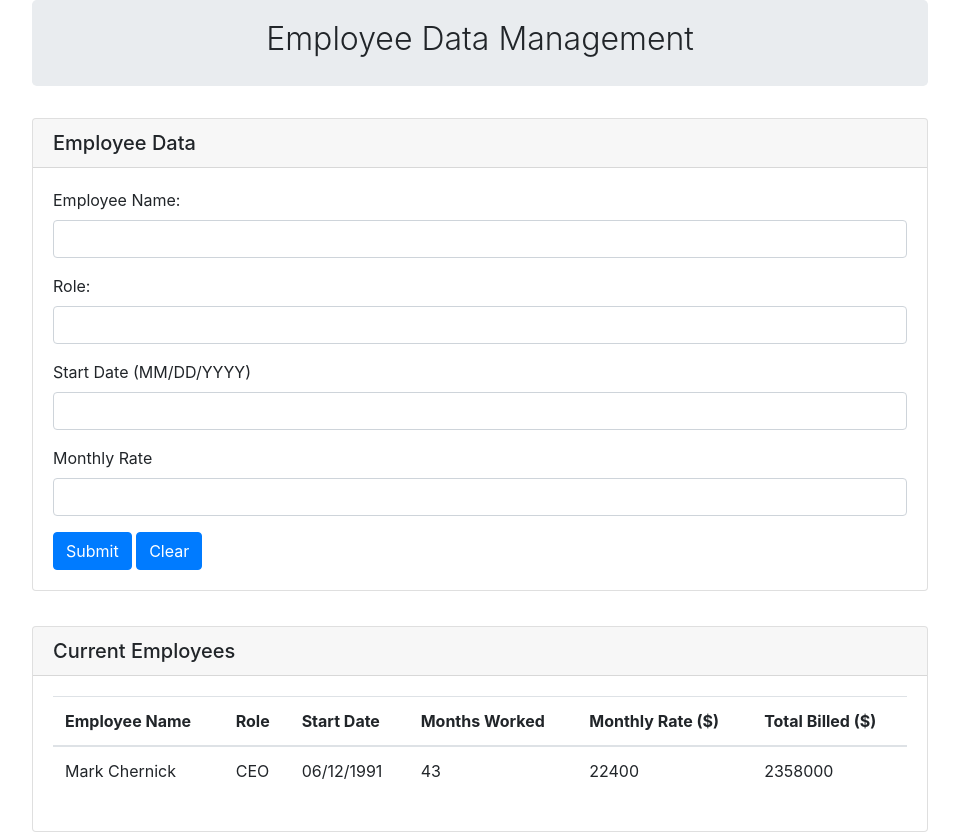
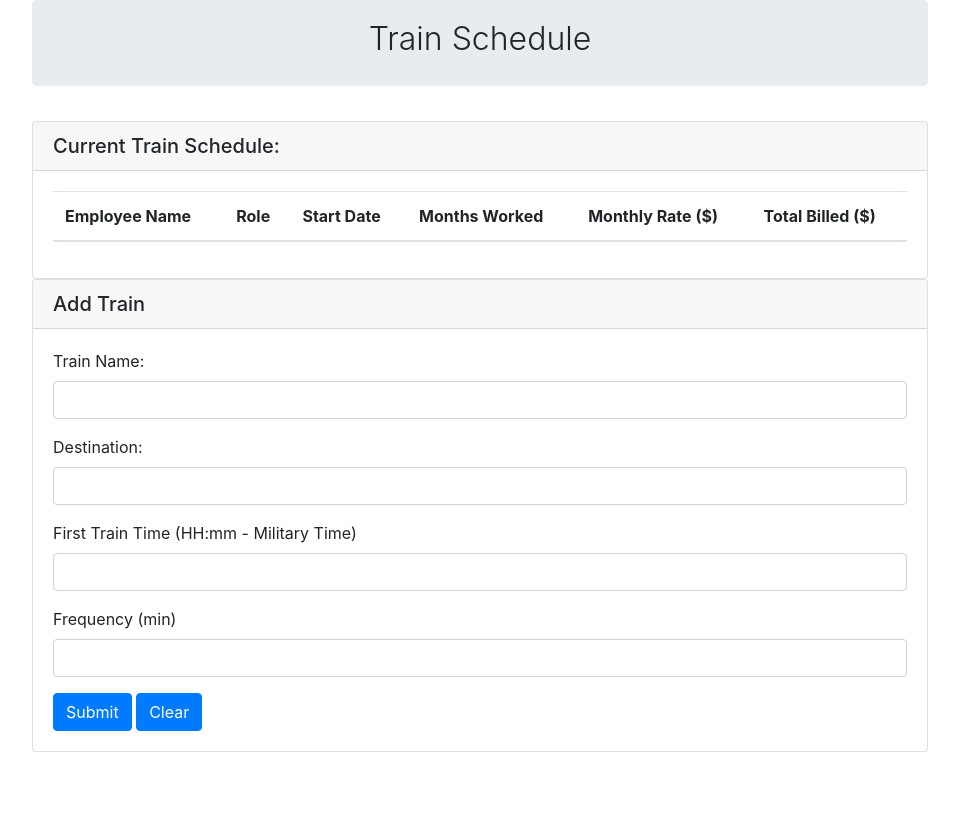
Before and after one commit to acher249/TrainSchedule, a plain HTML site: page index.html in a window 1280 px wide. Shown: the whole page, without its empty margins (160-1119 px from the left). After the commit the page ends 800 px from the top, so only its background shows below. Drawn offline with nearby package versions, Linux system fonts and the light colour scheme; no server answers.

Commit message:
Added Attributes

```diff
--- a/index.html
+++ b/index.html
@@ -13,38 +13,11 @@
 
 <body>
     <div class="jumbotron">
-        <h1 class=" display-4 mainTitle">Employee Data Management</h1>
-    </div>
-
-    <div class="card">
-        <h5 class="card-header">Employee Data</h5>
-        <div class="card-body">
-                <form>
-                    <div class="form-group searchTerm">
-                        <label for="employeeName">Employee Name:</label>
-                        <input type="text" class="form-control" id="employeeName">
-                    </div>
-                    <div class="form-group numberRecord">
-                        <label for="role">Role:</label>
-                        <input type="text" class="form-control" id="role">
-                    </div>
-                    <div class="form-group startYear">
-                            <label for="startDate">Start Date (MM/DD/YYYY)</label>
-                            <input type="text" class="form-control" id="startDate">
-                        </div>
-                        <div class="form-group EndYear">
-                            <label for="monthlyRate">Monthly Rate</label>
-                            <input type="text" class="form-control" id="monthlyRate">
-                        </div>
-                </form>
-
-            <a href="#" class="btn btn-primary" id="submitButton">Submit</a>
-            <a href="#" class="btn btn-primary" id="clearButton">Clear</a>
-        </div>
+        <h1 class=" display-4 mainTitle">Train Schedule</h1>
     </div>
 
     <div class="card card2">
-        <h5 class="card-header">Current Employees</h5>
+        <h5 class="card-header">Current Train Schedule:</h5>
         <div class="card-body" id="results">
             <table class="table">
                 <thead>
@@ -59,18 +32,47 @@
                 </thead>
                 <tbody id="tableBody">
                     <!-- This HTML to be created dynamically -->
-                    <tr>
+                    <!-- <tr>
                         <td>Mark Chernick</td>
                         <td>CEO</td>
                         <td>06/12/1991</td>
                         <td>43</td>
                         <td>22400</td>
                         <td>2358000</td>
-                    </tr>
+                    </tr> -->
                 </tbody>
             </table>
         </div>
     </div>
+
+    <div class="card">
+        <h5 class="card-header">Add Train</h5>
+        <div class="card-body">
+                <form>
+                    <div class="form-group searchTerm">
+                        <label for="trainName">Train Name:</label>
+                        <input type="text" class="form-control" id="trainName">
+                    </div>
+                    <div class="form-group numberRecord">
+                        <label for="destination">Destination:</label>
+                        <input type="text" class="form-control" id="destination">
+                    </div>
+                    <div class="form-group startYear">
+                            <label for="firstTrain">First Train Time (HH:mm - Military Time)</label>
+                            <input type="text" class="form-control" id="firstTrain">
+                        </div>
+                        <div class="form-group EndYear">
+                            <label for="frequency">Frequency (min)</label>
+                            <input type="text" class="form-control" id="frequency">
+                        </div>
+                </form>
+
+            <a href="#" class="btn btn-primary" id="submitButton">Submit</a>
+            <a href="#" class="btn btn-primary" id="clearButton">Clear</a>
+        </div>
+    </div>
+
+
 
     <script src="https://cdnjs.cloudflare.com/ajax/libs/jquery/3.2.1/jquery.min.js"></script>
     <script src="https://cdnjs.cloudflare.com/ajax/libs/popper.js/1.14.3/umd/popper.min.js" integrity="sha384-ZMP7rVo3mIykV+2+9J3UJ46jBk0WLaUAdn689aCwoqbBJiSnjAK/l8WvCWPIPm49" crossorigin="anonymous"></script>
```
